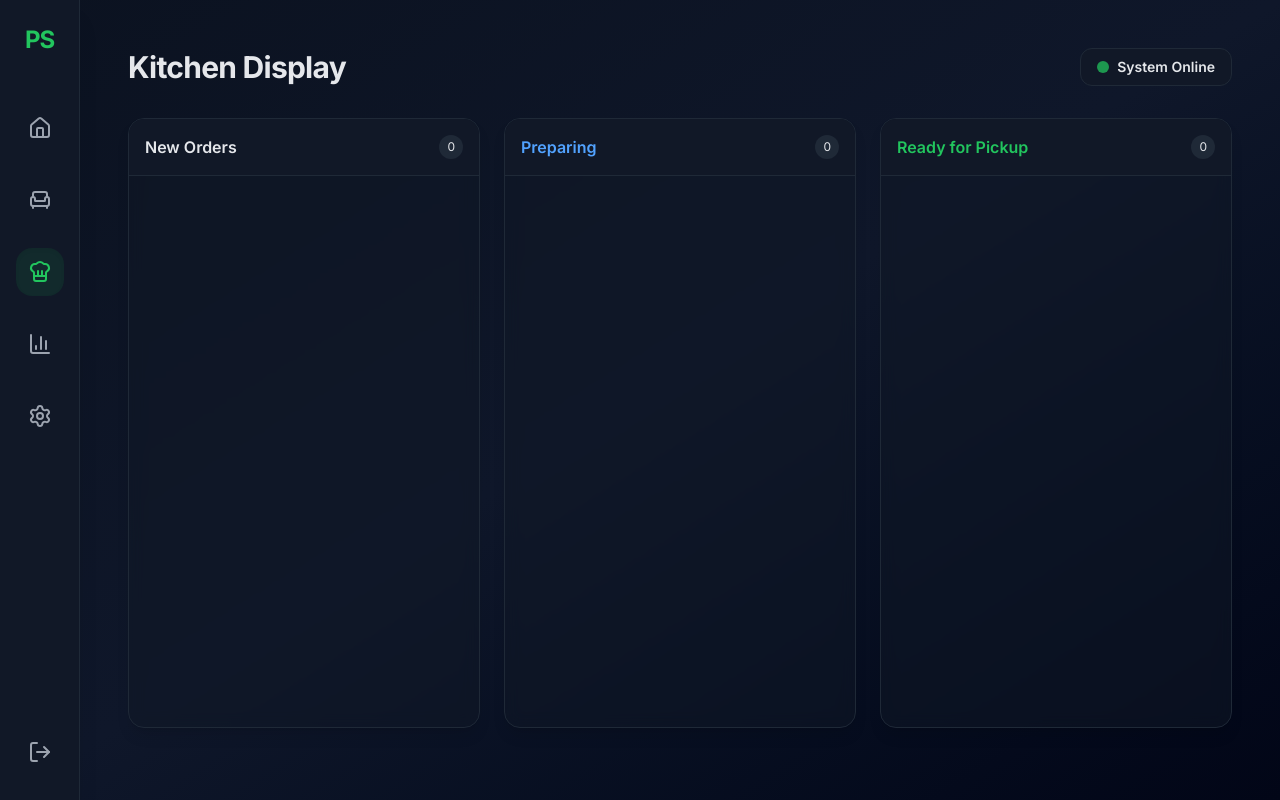
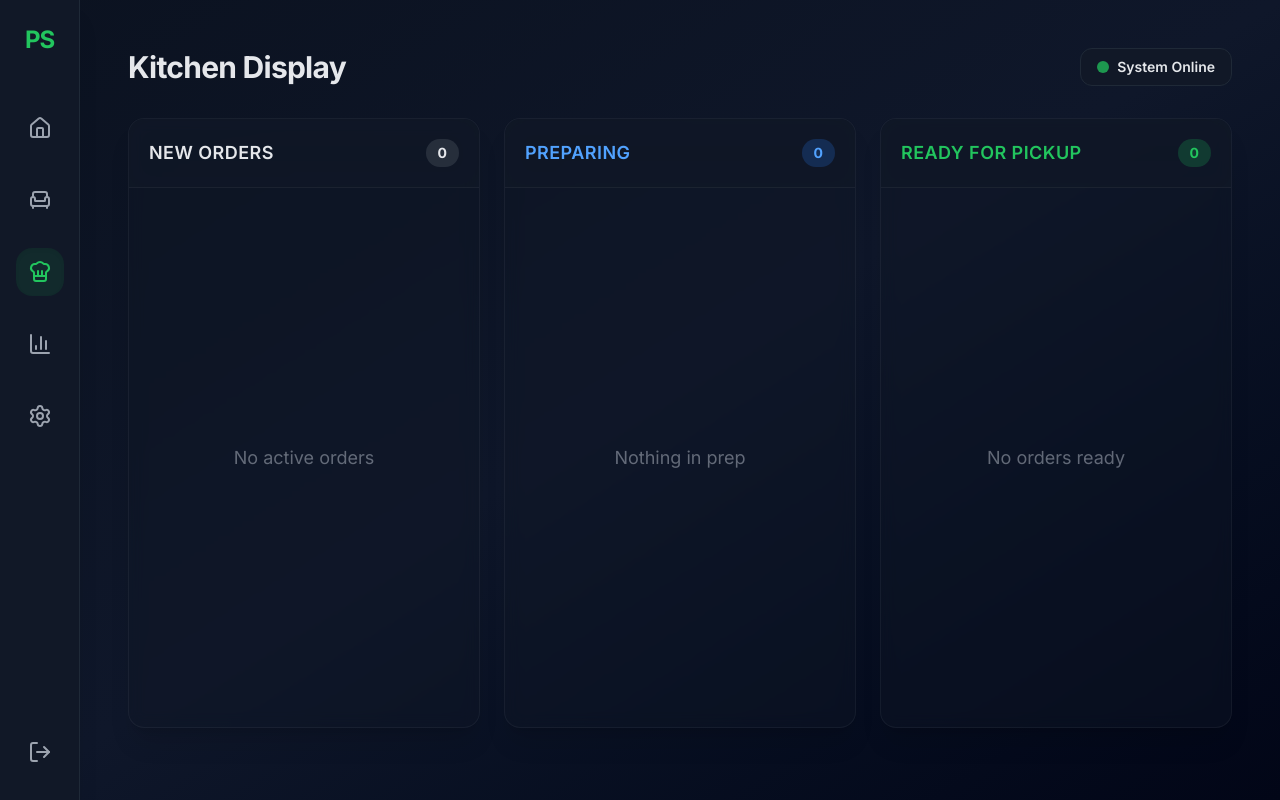
Before and after one commit to Alysha93/ProServe-POS-System, a React (Vite) app: page /kitchen in a window 1280 px wide. Built offline with nearby package versions, Linux system fonts and the light colour scheme.

Commit message:
Final UI polish, startup style README, and MIT license

```diff
--- a/src/components/pos/MenuItem.tsx
+++ b/src/components/pos/MenuItem.tsx
@@ -9,15 +9,15 @@ export function MenuItem({ item, onAdd }: Props) {
   return (
     <div
       onClick={onAdd}
-      className="bg-card border border-border rounded-2xl p-5 shadow-lg backdrop-blur cursor-pointer transition-all duration-200 ease-in-out hover:scale-[1.02] active:scale-[0.98] flex flex-col justify-between group h-full"
+      className="bg-card border border-white/10 rounded-2xl p-6 shadow-lg backdrop-blur cursor-pointer transition-all duration-200 ease-in-out hover:scale-[1.02] active:scale-[0.97] flex flex-col justify-between group h-full"
     >
       <div>
-        <div className="text-lg font-semibold text-text-main group-hover:text-accent transition-colors">{item.name}</div>
+        <div className="text-xl font-semibold text-text-main group-hover:text-accent transition-colors">{item.name}</div>
         {item.description && (
-          <div className="text-sm text-subtext mt-1 line-clamp-2">{item.description}</div>
+          <div className="text-sm text-subtext mt-2 line-clamp-2">{item.description}</div>
         )}
       </div>
-      <div className="text-accent font-bold mt-4">${item.price.toFixed(2)}</div>
+      <div className="text-accent font-bold text-lg mt-4">${item.price.toFixed(2)}</div>
     </div>
   );
 }
--- a/src/components/pos/OrderPanel.tsx
+++ b/src/components/pos/OrderPanel.tsx
@@ -25,43 +25,43 @@ export function OrderPanel() {
         </h2>
       </div>
 
-      <div className="flex-1 overflow-y-auto p-4 space-y-3 custom-scrollbar">
+      <div className="flex-1 overflow-y-auto p-4 space-y-4 custom-scrollbar">
         {cart.length === 0 ? (
           <div className="h-full flex flex-col items-center justify-center text-subtext opacity-50 space-y-4">
-            <div className="w-20 h-20 rounded-full border-2 border-dashed border-gray-600 flex items-center justify-center">
-              <span>Empty</span>
+            <div className="w-24 h-24 rounded-full border-2 border-dashed border-gray-600 flex flex-col items-center justify-center bg-gray-800/20">
+              <span className="text-2xl mb-1">🍔</span>
             </div>
-            <p>Add items to start order</p>
+            <p className="text-lg">Start adding items</p>
           </div>
         ) : (
           cart.map((item) => (
-            <div key={item.cartItemId} className="bg-bg border border-border p-3 rounded-2xl flex flex-col gap-3 group transition-all duration-200">
+            <div key={item.cartItemId} className="bg-card border border-white/5 p-4 rounded-xl flex flex-col gap-3 group transition-all duration-200 shadow-md">
               <div className="flex justify-between items-start">
                 <div className="flex-1">
-                  <div className="text-text-main font-semibold">{item.name}</div>
+                  <div className="text-text-main font-semibold text-lg">{item.name}</div>
                   <div className="text-accent text-sm mt-0.5">${(item.price * item.quantity).toFixed(2)}</div>
                 </div>
                 <button
                   onClick={() => removeFromCart(item.cartItemId)}
-                  className="text-subtext hover:text-danger p-1 opacity-0 group-hover:opacity-100 transition-opacity"
+                  className="text-subtext hover:text-danger p-2 opacity-0 group-hover:opacity-100 transition-opacity active:scale-95"
                 >
-                  <Trash2 className="w-4 h-4" />
+                  <Trash2 className="w-5 h-5" />
                 </button>
               </div>
 
-              <div className="flex items-center gap-3">
+              <div className="flex items-center gap-4">
                 <button
                   onClick={() => updateCartItemQuantity(item.cartItemId, -1)}
-                  className="w-8 h-8 rounded-lg bg-card border border-border flex items-center justify-center hover:bg-gray-800 transition active:scale-95 text-text-main"
+                  className="w-10 h-10 rounded-xl bg-bg border border-border flex items-center justify-center hover:bg-gray-800 transition-all active:scale-[0.95] text-text-main shadow-sm"
                 >
-                  <Minus className="w-4 h-4" />
+                  <Minus className="w-5 h-5" />
                 </button>
-                <span className="w-4 text-center font-medium">{item.quantity}</span>
+                <span className="w-6 text-center font-bold text-lg">{item.quantity}</span>
                 <button
                   onClick={() => updateCartItemQuantity(item.cartItemId, 1)}
-                  className="w-8 h-8 rounded-lg bg-card border border-border flex items-center justify-center hover:bg-gray-800 transition active:scale-95 text-text-main"
+                  className="w-10 h-10 rounded-xl bg-bg border border-border flex items-center justify-center hover:bg-gray-800 transition-all active:scale-[0.95] text-text-main shadow-sm"
                 >
-                  <Plus className="w-4 h-4" />
+                  <Plus className="w-5 h-5" />
                 </button>
               </div>
             </div>
@@ -69,34 +69,34 @@ export function OrderPanel() {
         )}
       </div>
 
-      <div className="p-6 border-t border-border bg-card space-y-4">
+      <div className="p-6 border-t border-border bg-card space-y-4 shadow-[0_-10px_20px_-10px_rgba(0,0,0,0.3)]">
         <div className="space-y-2 text-sm text-subtext">
           <div className="flex justify-between">
             <span>Subtotal</span>
-            <span>${total.toFixed(2)}</span>
+            <span className="text-text-main font-medium">${total.toFixed(2)}</span>
           </div>
           <div className="flex justify-between">
             <span>Tax (8%)</span>
-            <span>${tax.toFixed(2)}</span>
+            <span className="text-text-main font-medium">${tax.toFixed(2)}</span>
           </div>
-          <div className="flex justify-between text-lg font-bold text-text-main pt-2 border-t border-border mt-2">
+          <div className="flex justify-between text-2xl font-bold text-text-main pt-4 border-t border-border mt-4">
             <span>Total</span>
             <span className="text-accent">${grandTotal.toFixed(2)}</span>
           </div>
         </div>
 
-        <div className="grid grid-cols-2 gap-3 pt-2">
+        <div className="grid grid-cols-2 gap-4 pt-4">
           <button
             onClick={clearCart}
             disabled={cart.length === 0}
-            className="bg-transparent border border-border text-subtext hover:text-text-main hover:bg-gray-800 transition-all duration-200 ease-in-out px-4 py-3 rounded-xl disabled:opacity-50 disabled:cursor-not-allowed font-medium active:scale-95"
+            className="bg-transparent border border-gray-700 text-subtext hover:text-text-main hover:bg-gray-800 transition-all duration-200 ease-in-out px-4 py-4 rounded-xl disabled:opacity-50 disabled:cursor-not-allowed font-semibold active:scale-[0.97]"
           >
             Cancel
           </button>
           <button
             onClick={handleCheckout}
             disabled={cart.length === 0}
-            className="bg-accent hover:bg-accentSoft text-black font-bold px-4 py-3 rounded-xl transition-all duration-200 ease-in-out active:scale-95 disabled:opacity-50 disabled:cursor-not-allowed"
+            className="bg-accent hover:bg-accentSoft text-black font-bold text-lg px-4 py-4 rounded-xl transition-all duration-200 ease-in-out active:scale-[0.97] disabled:opacity-50 disabled:cursor-not-allowed shadow-lg shadow-accent/20"
           >
             Send Order
           </button>
--- a/src/pages/KDSPage.tsx
+++ b/src/pages/KDSPage.tsx
@@ -35,12 +35,17 @@ export default function KDSPage() {
 
       <div className="grid grid-cols-1 lg:grid-cols-3 gap-6 h-full pb-6">
         {/* NEW ORDERS COLUMN */}
-        <div className="bg-card/50 rounded-2xl border border-border flex flex-col overflow-hidden shadow-lg backdrop-blur">
-          <div className="bg-card p-4 border-b border-border flex justify-between items-center">
-            <span className="font-semibold text-text-main">New Orders</span>
-            <span className="bg-border text-text-main text-xs px-2 py-1 rounded-full">{newOrders.length}</span>
+        <div className="bg-card/40 rounded-2xl border border-white/5 flex flex-col overflow-hidden shadow-xl backdrop-blur">
+          <div className="bg-card/80 p-5 border-b border-white/5 flex justify-between items-center backdrop-blur-md">
+            <span className="font-semibold text-text-main text-lg tracking-wide uppercase">New Orders</span>
+            <span className="bg-white/10 text-text-main text-sm font-bold px-3 py-1 rounded-full">{newOrders.length}</span>
           </div>
-          <div className="p-4 flex-1 overflow-y-auto custom-scrollbar space-y-4">
+          <div className="p-5 flex-1 overflow-y-auto custom-scrollbar space-y-5">
+            {newOrders.length === 0 && (
+              <div className="h-full flex flex-col items-center justify-center text-subtext opacity-60">
+                <p className="text-lg">No active orders</p>
+              </div>
+            )}
             <AnimatePresence>
               {newOrders.map(order => (
                 <OrderCard key={order.id} order={order} onStatusChange={updateOrderStatus} />
@@ -50,12 +55,17 @@ export default function KDSPage() {
         </div>
 
         {/* PREPARING COLUMN */}
-        <div className="bg-card/50 rounded-2xl border border-border flex flex-col overflow-hidden shadow-lg backdrop-blur">
-          <div className="bg-card p-4 border-b border-border flex justify-between items-center">
-            <span className="font-semibold text-blue-400">Preparing</span>
-            <span className="bg-border text-text-main text-xs px-2 py-1 rounded-full">{prepOrders.length}</span>
+        <div className="bg-card/40 rounded-2xl border border-white/5 flex flex-col overflow-hidden shadow-xl backdrop-blur">
+          <div className="bg-card/80 p-5 border-b border-white/5 flex justify-between items-center backdrop-blur-md">
+            <span className="font-semibold text-blue-400 text-lg tracking-wide uppercase">Preparing</span>
+            <span className="bg-blue-500/20 text-blue-400 text-sm font-bold px-3 py-1 rounded-full">{prepOrders.length}</span>
           </div>
-          <div className="p-4 flex-1 overflow-y-auto custom-scrollbar space-y-4">
+          <div className="p-5 flex-1 overflow-y-auto custom-scrollbar space-y-5">
+            {prepOrders.length === 0 && (
+              <div className="h-full flex flex-col items-center justify-center text-subtext opacity-60">
+                <p className="text-lg">Nothing in prep</p>
+              </div>
+            )}
             <AnimatePresence>
               {prepOrders.map(order => (
                 <OrderCard key={order.id} order={order} onStatusChange={updateOrderStatus} />
@@ -65,12 +75,17 @@ export default function KDSPage() {
         </div>
 
         {/* READY COLUMN */}
-        <div className="bg-card/50 rounded-2xl border border-border flex flex-col overflow-hidden shadow-lg backdrop-blur">
-          <div className="bg-card p-4 border-b border-border flex justify-between items-center">
-            <span className="font-semibold text-accent">Ready for Pickup</span>
-            <span className="bg-border text-text-main text-xs px-2 py-1 rounded-full">{readyOrders.length}</span>
+        <div className="bg-card/40 rounded-2xl border border-white/5 flex flex-col overflow-hidden shadow-xl backdrop-blur">
+          <div className="bg-card/80 p-5 border-b border-white/5 flex justify-between items-center backdrop-blur-md">
+            <span className="font-semibold text-accent text-lg tracking-wide uppercase">Ready for Pickup</span>
+            <span className="bg-accent/20 text-accent text-sm font-bold px-3 py-1 rounded-full">{readyOrders.length}</span>
           </div>
-          <div className="p-4 flex-1 overflow-y-auto custom-scrollbar space-y-4">
+          <div className="p-5 flex-1 overflow-y-auto custom-scrollbar space-y-5">
+            {readyOrders.length === 0 && (
+              <div className="h-full flex flex-col items-center justify-center text-subtext opacity-60">
+                <p className="text-lg">No orders ready</p>
+              </div>
+            )}
             <AnimatePresence>
               {readyOrders.map(order => (
                 <OrderCard key={order.id} order={order} onStatusChange={updateOrderStatus} />
```
Also changed, not shown: 1 other file (tests, documents, lock files or other folders).
